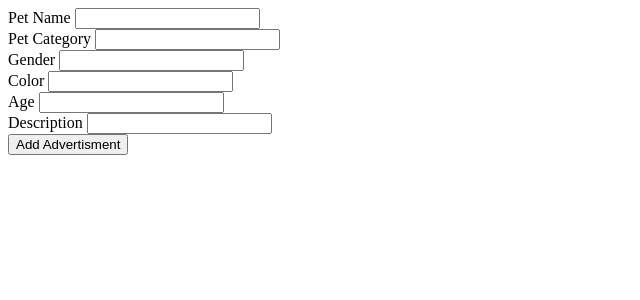
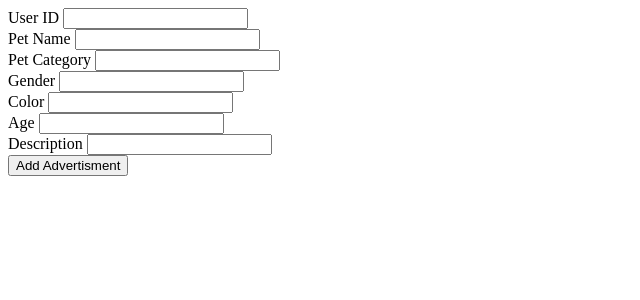
Before and after one commit to Jasonngyt/A-Helping-Paw, a Flask app: template templates/add_adv.html in a window 1280 px wide. Shown: the top 300 px of the page, without its empty margins (0-640 px from the left). Run offline with Flask 2, Linux system fonts and the light colour scheme; the template is opened without the code that fills it, so the values that code supplies are empty; some libraries are stand-ins or nearby versions.

Commit message:
update the insert advertisment function

```diff
--- a/app.py
+++ b/app.py
@@ -29,15 +29,24 @@ def showsearch():
     return render_template("searchResult.html", pet=mypet,user=list(myuser))
 
 # Form for user to key in new advertisment
-@app.route('/add_adv')
-def add_adv():
+@app.route('/add_user')
+def add_user():
     return render_template("add_user.html", pet=mongo.db.user.find())
 
 # Post the information to MongoDB database
+@app.route('/insert_user/', methods=['POST'])
+def insert_user():
+    mongo.db.user.insert_one({"userName":request.form.get(ObjectId('userName')), "userEmail": request.form.get('userEmail'), "userContact": request.form.get('userContact')} )
+    return redirect(url_for('mysearch'))
+
+@app.route('/add_adv/<user_id>')
+def add_adv(user_id):
+    return render_template("add_adv.html",user_id=user_id)
+
 @app.route('/insert_adv/', methods=['POST'])
 def insert_adv():
-    mongo.db.user.insert_one({"userName":request.form.get('userName'), "userEmail": request.form.get('userEmail'), "userContact": request.form.get('userContact')} )
-    my_db=mongo.db.pet.find({"petName":request.form.get('userEmail')})
+    mongo.db.pet.insert_one({"user_id":request.form.get('userID'), "petName": request.form.get('petName'), "petCat": request.form.get('petCat'), "gender": request.form.get('gender'), "color": request.form.get('color'), "age": request.form.get('age'), "description": request.form.get('description')} )
+    return redirect(url_for('mysearch'))
 
 @app.route('/login')
 def login():
--- a/templates/add_adv.html
+++ b/templates/add_adv.html
@@ -1,5 +1,7 @@
- <form action="{{ url_for('insert_adv') }}" method="POST" >
+ <form action="{{ url_for('insert_adv') }}" method="POST">
      <div>
+        <label>User ID</label>
+        <input id="userID" name="userID" type="text" value={{user_id}}><br>
         <label>Pet Name</label>
         <input id="petName" name="petName" type="text"><br>
         <label>Pet Category</label>
```
Also changed, not shown: templates/mylogin.html (+21 -7 lines).
